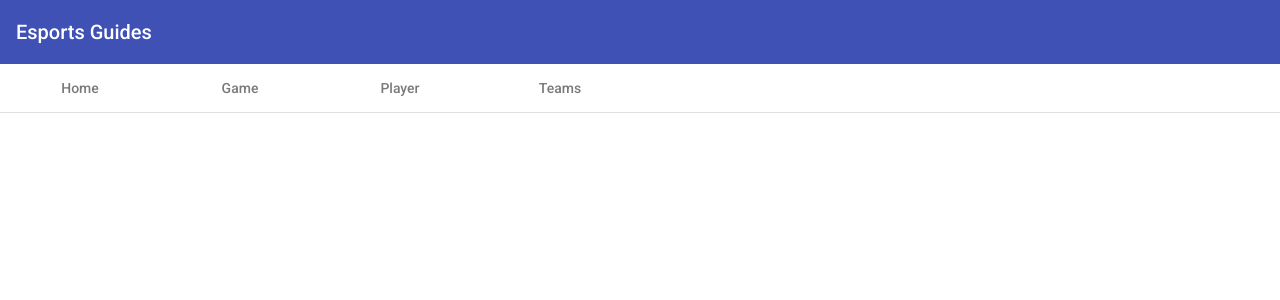
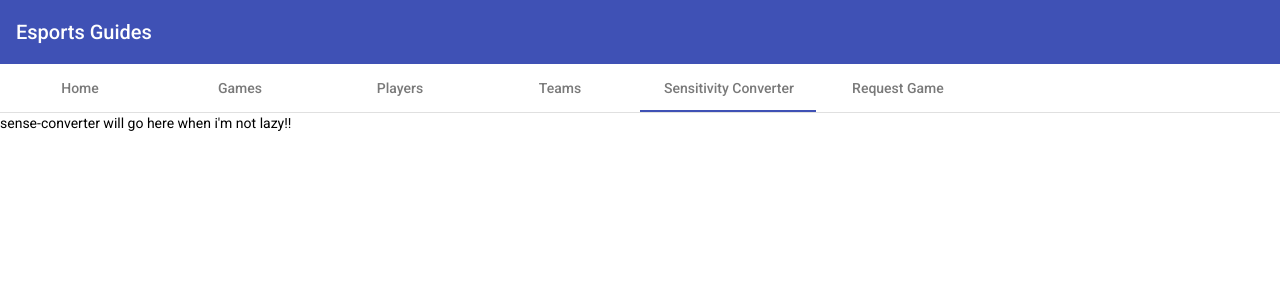
Before and after one commit to arod0719/esports-guides, an Angular app in the folder esports-guides/: page /convert in a window 1280 px wide. Before the commit this address led to /. Shown: the top 300 px of the page. Built offline with nearby package versions, Linux system fonts and the light colour scheme.

Commit message:
added sens converter & request game to navbar. Both need content still

```diff
--- /dev/null
+++ b/esports-guides/src/app/add-game/add-game.component.html
@@ -0,0 +1 @@
+<p> idk why we want games that aren't rl lmao</p>
--- /dev/null
+++ b/esports-guides/src/app/add-game/add-game.component.ts
@@ -0,0 +1,15 @@
+import { Component, OnInit } from '@angular/core';
+
+@Component({
+  selector: 'app-add-game',
+  templateUrl: './add-game.component.html',
+  styleUrls: ['./add-game.component.css']
+})
+export class AddGameComponent implements OnInit {
+
+  constructor() { }
+
+  ngOnInit(): void {
+  }
+
+}
--- a/esports-guides/src/app/app-routing.module.ts
+++ b/esports-guides/src/app/app-routing.module.ts
@@ -5,12 +5,16 @@ import { GameComponent } from './game/game.component';
 import { HomeComponent } from './home/home.component';
 import { PlayerComponent } from './player/player.component';
 import { TeamsComponent } from './teams/teams.component';
+import { SenseConverterComponent } from './sense-converter/sense-converter.component';
+import { AddGameComponent } from './add-game/add-game.component';
 
 const routes: Routes = [
     {path: '', component: HomeComponent},
     {path: 'game', component: GameComponent},
     {path: 'player', component: PlayerComponent},
-    {path: 'teams', component: TeamsComponent}
+    {path: 'teams', component: TeamsComponent},
+    {path: 'convert', component: SenseConverterComponent},
+    {path: 'request', component: AddGameComponent}
 ];
 
 @NgModule({
--- a/esports-guides/src/app/app.module.ts
+++ b/esports-guides/src/app/app.module.ts
@@ -15,6 +15,8 @@ import { HomeComponent } from './home/home.component';
 import { PlayerComponent } from './player/player.component';
 import { NavbarComponent } from './navbar/navbar.component';
 import { TeamsComponent } from './teams/teams.component';
+import { SenseConverterComponent } from './sense-converter/sense-converter.component';
+import { AddGameComponent } from './add-game/add-game.component';
 
 @NgModule({
   declarations: [
@@ -23,7 +25,9 @@ import { TeamsComponent } from './teams/teams.component';
     HomeComponent,
     NavbarComponent,
     PlayerComponent,
-    TeamsComponent
+    TeamsComponent,
+    SenseConverterComponent,
+    AddGameComponent
   ],
   imports: [
     AppRoutingModule,
--- a/esports-guides/src/app/navbar/navbar.component.ts
+++ b/esports-guides/src/app/navbar/navbar.component.ts
@@ -18,17 +18,27 @@ export class NavbarComponent implements OnInit {
         link: '',
         index: 0
       }, {
-          label: 'Game',
+        label: 'Games',
         link: './game',
         index: 1
       }, {
-          label: 'Player',
+        label: 'Players',
         link: './player',
         index: 2
       }, {
         label: 'Teams',
         link: './teams',
         index: 3
+      },
+      {
+        label: 'Sensitivity Converter',
+        link: './convert',
+        index: 4
+      },
+      {
+        label: 'Request Game',
+        link: './request',
+        index: 5
       },
     ];
   }
--- /dev/null
+++ b/esports-guides/src/app/sense-converter/sense-converter.component.html
@@ -0,0 +1 @@
+<p>sense-converter will go here when i'm not lazy!!</p>
--- /dev/null
+++ b/esports-guides/src/app/sense-converter/sense-converter.component.ts
@@ -0,0 +1,15 @@
+import { Component, OnInit } from '@angular/core';
+
+@Component({
+  selector: 'app-sense-converter',
+  templateUrl: './sense-converter.component.html',
+  styleUrls: ['./sense-converter.component.css']
+})
+export class SenseConverterComponent implements OnInit {
+
+  constructor() { }
+
+  ngOnInit(): void {
+  }
+
+}
```
Also changed, not shown: esports-guides/src/app/add-game/add-game.component.css (added), esports-guides/src/app/sense-converter/sense-converter.component.css (added), 2 other files (tests, documents, lock files or other folders). Lines whose indentation alone changed are shown as unchanged.
